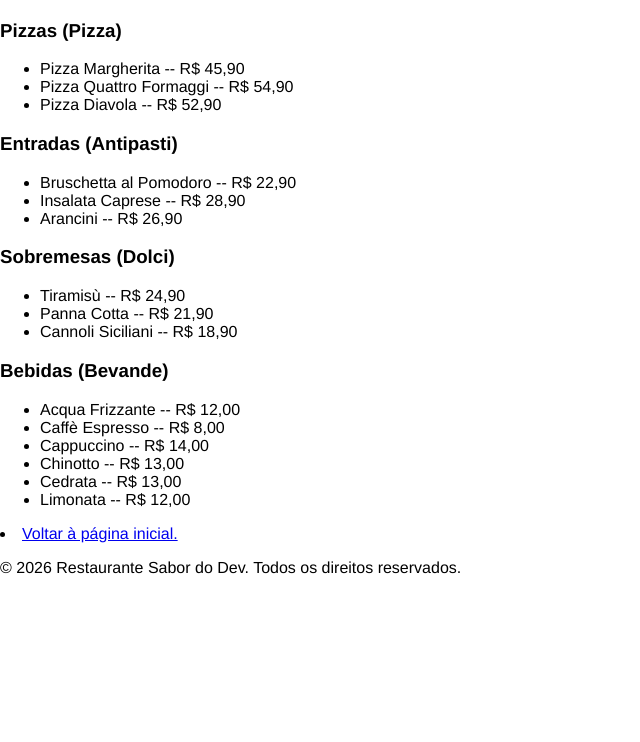
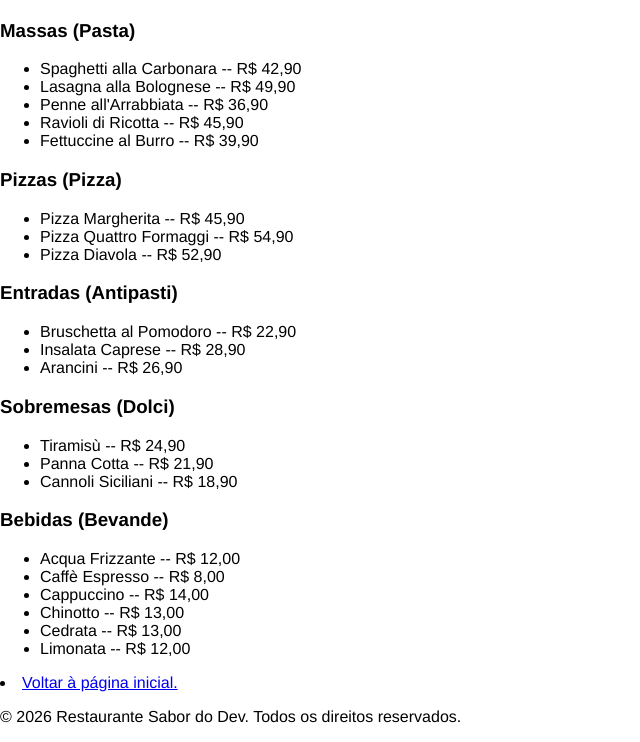
Before and after one commit to JuanFarias007/Restaurante-, a plain HTML site: page comidas.html in a window 1280 px wide. Shown: the part 1881-2623 px from the top of the page, without its empty margins (0-640 px from the left). Before the commit the page ends 2474 px from the top, so only its background shows below. Drawn offline with Linux system fonts and the light colour scheme.

Commit message:
feat: correção pasta

```diff
--- a/comidas.html
+++ b/comidas.html
@@ -33,6 +33,17 @@
             <p>Bevande</p>
             <img src="https://i.pinimg.com/1200x/34/67/ba/3467baacafa541f64a5c1f9c45691a89.jpg" alt="Comidas">
         </div>
+
+        <section>
+            <h3>Massas (Pasta)</h3>
+            <ul>
+                <li>Spaghetti alla Carbonara -- R$ 42,90</li>
+                <li>Lasagna alla Bolognese -- R$ 49,90</li>
+                <li>Penne all'Arrabbiata -- R$ 36,90</li>
+                <li>Ravioli di Ricotta -- R$ 45,90</li>
+                <li>Fettuccine al Burro -- R$ 39,90</li>
+            </ul>
+        </section>
 
         <section>
             <h3>Pizzas (Pizza)</h3>
```
